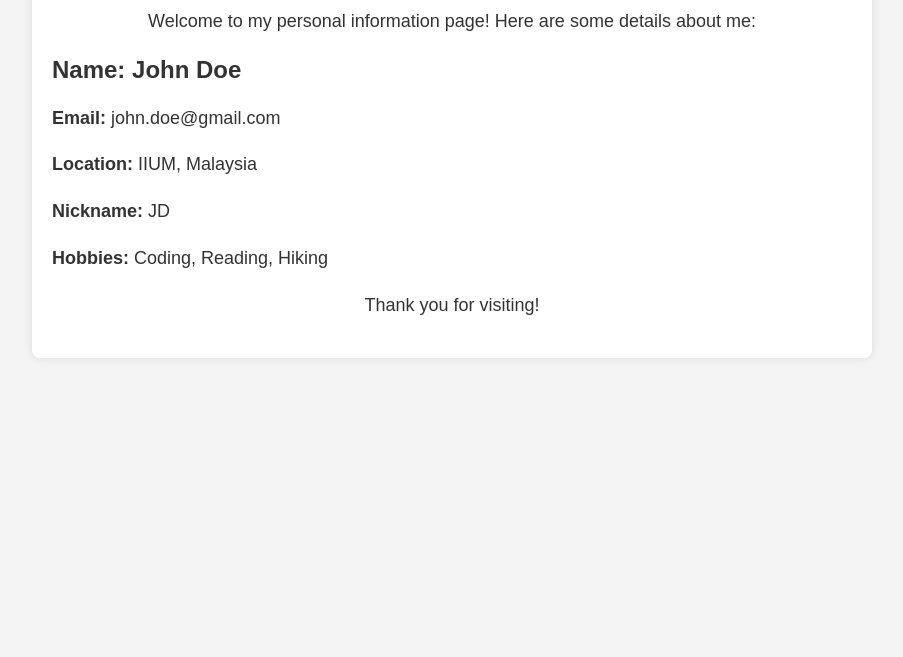
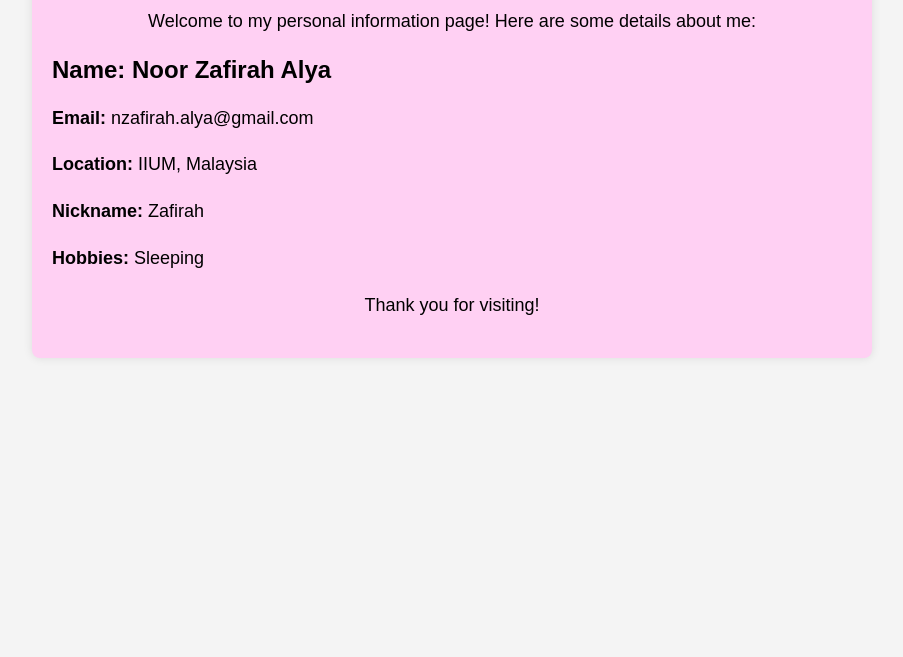
Before and after one commit to zafirahalya/first-repository-public, a plain HTML site: page index.html in a window 1280 px wide. Shown: the part 143-800 px from the top of the page, without its empty margins (188-1091 px from the left). Drawn offline with Linux system fonts and the light colour scheme.

Commit message:
Update index.html

```diff
--- a/index.html
+++ b/index.html
@@ -8,7 +8,7 @@
         body {
             font-family: Arial, sans-serif;
             background-color: #f4f4f4;
-            color: #333;
+            color: #000000;
             text-align: center;
             margin: 0;
             padding: 0;
@@ -17,12 +17,12 @@
             max-width: 800px;
             margin: 50px auto;
             padding: 20px;
-            background-color: #fff;
+            background-color: #ffd0f3;
             border-radius: 8px;
             box-shadow: 0 0 10px rgba(0,0,0,0.1);
         }
         h1 {
-            color: #4CAF50;
+            color: #d7339b;
         }
         p {
             font-size: 18px;
@@ -40,11 +40,11 @@
         <p>Welcome to my personal information page! Here are some details about me:</p>
 
         <div class="personal-info">
-            <h2>Name: John Doe</h2>
-            <p><strong>Email:</strong> john.doe@gmail.com</p>
+            <h2>Name: Noor Zafirah Alya</h2>
+            <p><strong>Email:</strong> nzafirah.alya@gmail.com</p>
             <p><strong>Location:</strong> IIUM, Malaysia</p>
-            <p><strong>Nickname:</strong> JD</p>
-            <p><strong>Hobbies:</strong> Coding, Reading, Hiking</p>
+            <p><strong>Nickname:</strong> Zafirah</p>
+            <p><strong>Hobbies:</strong> Sleeping</p>
         </div>
 
         <p>Thank you for visiting!</p>
```
